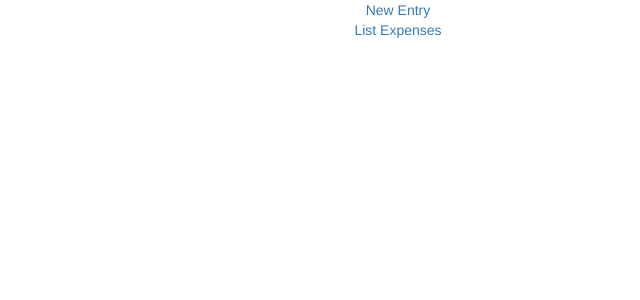
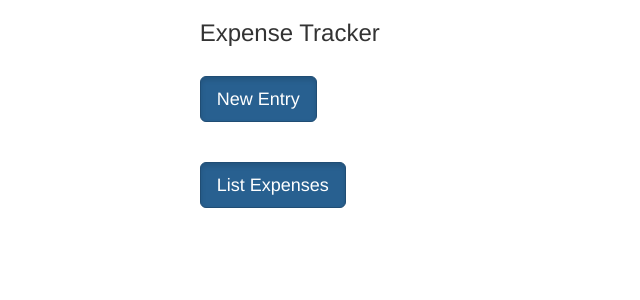
Before and after one commit to sajjanjyothi/thattukada, a Django app: template THATTUKADA/expenses/thattukada/templates/index.html in a window 1280 px wide. Shown: the top 300 px of the page, without its empty margins (242-882 px from the left). Run offline with Django 3.2, Linux system fonts and the light colour scheme; the template is opened without the code that fills it, so the values that code supplies are empty; some libraries are stand-ins or nearby versions.

Commit message:
Cosmetic changes on look and feel

```diff
--- a/THATTUKADA/expenses/thattukada/templates/delete.html
+++ b/THATTUKADA/expenses/thattukada/templates/delete.html
@@ -32,8 +32,8 @@
         <button type="submit" class="btn btn-primary">
         {% bootstrap_icon "star" %} Delete
         </button>
+        <a href="{% url 'list' %}" class="btn btn-primary btn-lg active" role="button" aria-pressed="true"> Cancel </a>
         {% endbuttons %}
-         <a href="{% url 'index' %}"> Cancel </a>
     </form>
     </div>
 </body>
--- a/THATTUKADA/expenses/thattukada/templates/index.html
+++ b/THATTUKADA/expenses/thattukada/templates/index.html
@@ -13,10 +13,17 @@
     <title>Thattukada</title>
 </head>
 <body>
-    <center>
-        <a href="newentry">New Entry</a>
+    <div class="container col-md-4 col-md-offset-4">
+        <h3> Expense Tracker </h3>
         <br>
-        <a href="list">List Expenses</a>
-    </center>
+        <div>
+        <a href="newentry" class="btn btn-primary btn-lg active" role="button" aria-pressed="true">New Entry</a>
+        </div>
+        <br>
+        <br>
+        <div>
+        <a href="list" class="btn btn-primary btn-lg active" role="button" aria-pressed="true">List Expenses</a>
+        <div>
+    </div>
 </body>
 </html>
--- a/THATTUKADA/expenses/thattukada/templates/list.html
+++ b/THATTUKADA/expenses/thattukada/templates/list.html
@@ -60,7 +60,7 @@
                 </button>
             {% endbuttons %}
     </form>
-    <table border="1">
+    <table class="table table-bordered ">
         <tr>
             <th> Date </th>
             <th> Total Sale </th>
--- a/THATTUKADA/expenses/thattukada/templates/new.html
+++ b/THATTUKADA/expenses/thattukada/templates/new.html
@@ -32,8 +32,8 @@
         <button type="submit" class="btn btn-primary">
         {% bootstrap_icon "star" %} Save
         </button>
+        <a href="{% url 'index' %}" class="btn btn-primary btn-lg active" role="button" aria-pressed="true"> Cancel </a>
         {% endbuttons %}
-         <a href="{% url 'index' %}"> Cancel </a>
         <br>
     </form>
     </div>
--- a/THATTUKADA/expenses/thattukada/templates/update.html
+++ b/THATTUKADA/expenses/thattukada/templates/update.html
@@ -32,8 +32,8 @@
         <button type="submit" class="btn btn-primary">
         {% bootstrap_icon "star" %} Update
         </button>
-  {% endbuttons %}
-         <a href="{% url 'index' %}"> Cancel </a>
+        <a href="{% url 'list' %}" class="btn btn-primary btn-lg active" role="button" aria-pressed="true"> Cancel </a>
+        {% endbuttons %}
     </form>
     </div>
 </div>
```
